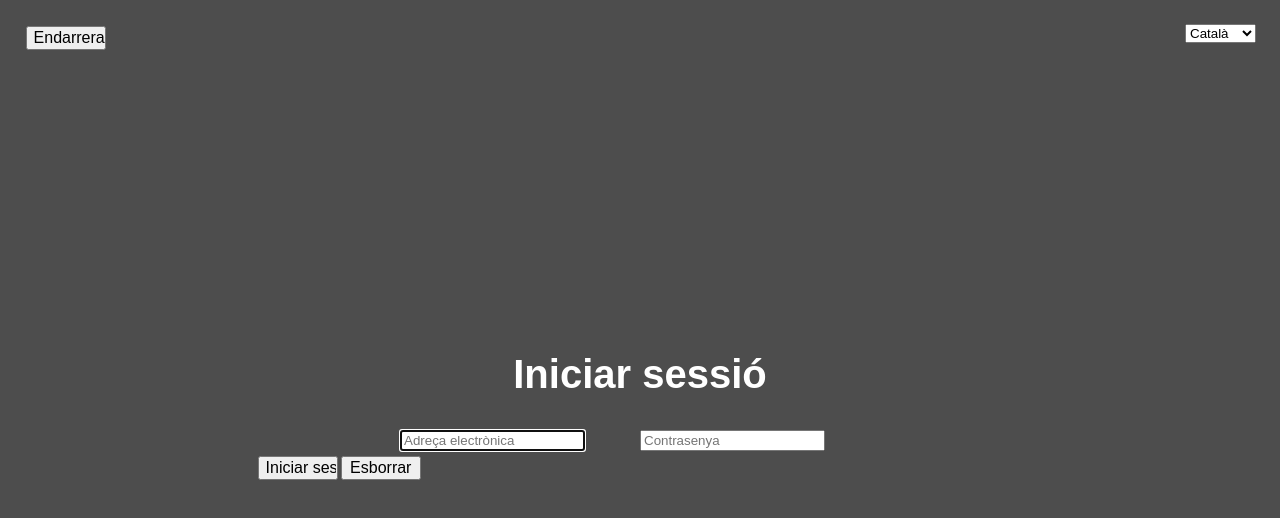
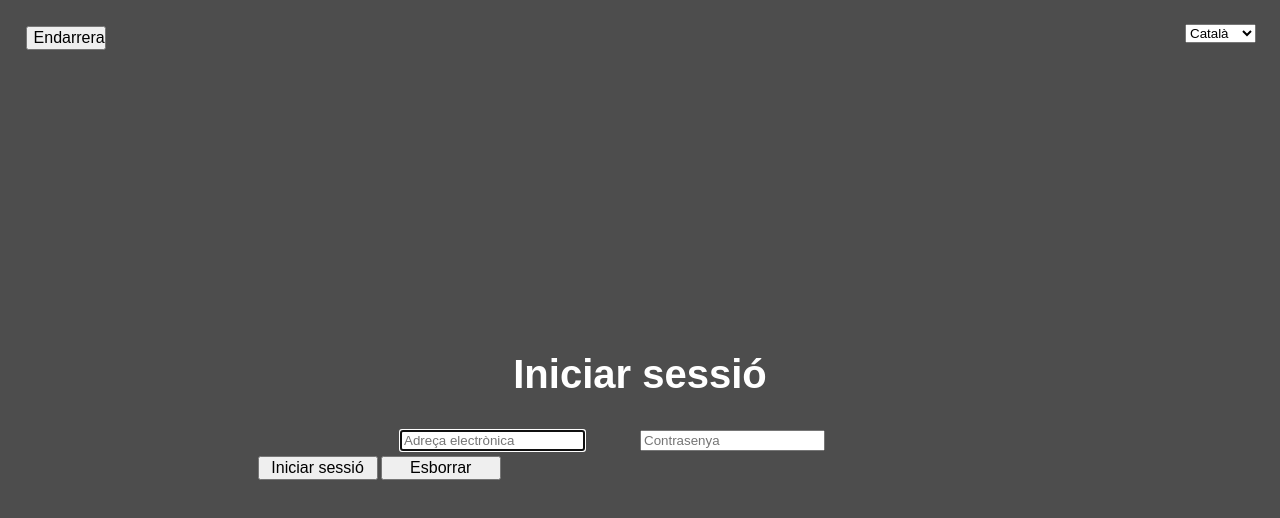
Before and after one commit to didactor91/SiempreTarde, a React (Create React App) app: page /#/login in a window 1280 px wide. Shown: the top 518 px of the page. Built offline with nearby package versions, Linux system fonts and the light colour scheme.

Commit message:
register button fix

```diff
--- a/src/componets/Home/literals.js
+++ b/src/componets/Home/literals.js
@@ -3,21 +3,21 @@ export default {
         stopByCode: 'Stop by Code',
         stopByLine: 'Stop by Line',
         favoriteStops: 'Favorites',
-        title: 'Next Bus',
+        title: 'Next TMB Bus',
         logout: 'Log Out'
     },
     es: {
         stopByCode: 'Parada por Código',
         stopByLine: 'Parada por linea',
         favoriteStops: 'Favoritos',
-        title: 'Próximo Bus',
+        title: 'Próximo Bus TMB',
         logout: 'Cerrar Sesión'
     },
     ca: {
         stopByCode: 'Parada per Codi',
         stopByLine: 'Parada per linia',
         favoriteStops: 'Preferits',
-        title: 'Proper Bus',
+        title: 'Proper Bus TMB',
         logout: 'Tancar Sessió'
     }
 }
--- a/src/componets/Login/index.sass
+++ b/src/componets/Login/index.sass
@@ -16,7 +16,7 @@
 
 .button-login
     font-size: 2vh
-    width: 10vh
+    width: 15vh
     margin: .2vh
     justify-content: center
     align-content: center
```
